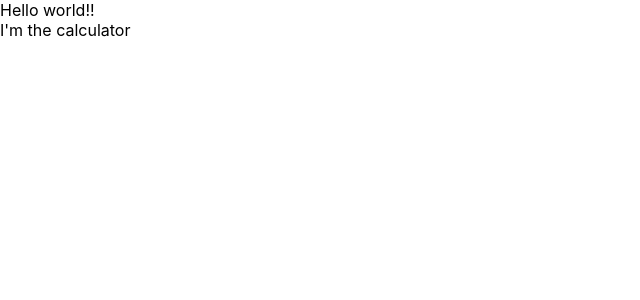
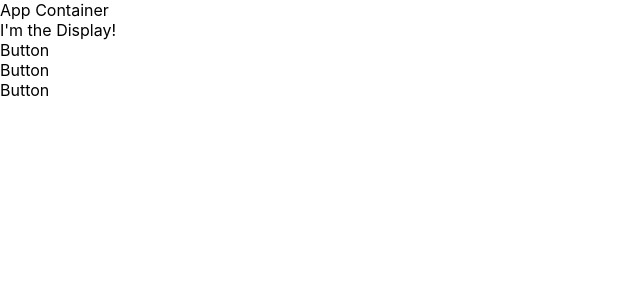
Before and after one commit to sjfox26/react-calculator, a React (Create React App) app: page / in a window 1280 px wide. Shown: the top 300 px of the page, without its empty margins (0-640 px from the left). Built offline with nearby package versions, Linux system fonts and the light colour scheme.

Commit message:
break the app up into components

```diff
--- a/src/App.js
+++ b/src/App.js
@@ -1,12 +1,12 @@
 import React, { Component } from 'react';
-import Calculator from './components/Calculator';
+import Calculator from './containers/Calculator';
 
 
 class App extends Component {
   render() {
     return (
       <div>
-        Hello world!!
+        App Container
         <Calculator />
       </div>
     );
--- /dev/null
+++ b/src/components/CalcButton.js
@@ -0,0 +1,13 @@
+import React, { Component } from 'react';
+
+class CalcButton extends Component {
+    render() {
+        return (
+            <div>
+                Button
+            </div>
+        );
+    }
+}
+
+export default CalcButton;
--- /dev/null
+++ b/src/components/CalcButtons.js
@@ -0,0 +1,16 @@
+import React, { Component } from 'react';
+import CalcButton from "./CalcButton";
+
+class CalcButtons extends Component {
+    render() {
+        return (
+            <div>
+                <CalcButton/>
+                <CalcButton/>
+                <CalcButton/>
+            </div>
+        );
+    }
+}
+
+export default CalcButtons;
--- a/src/components/Calculator.js
+++ b/src/components/CalcDisplay.js
@@ -1,13 +1,13 @@
 import React, { Component } from 'react';
 
-class Calculator extends Component {
+class CalcDisplay extends Component {
     render() {
         return (
             <div>
-                I'm the calculator
+                I'm the Display!
             </div>
         );
     }
 }
 
-export default Calculator;
+export default CalcDisplay;
--- /dev/null
+++ b/src/containers/Calculator.js
@@ -0,0 +1,16 @@
+import React, { Component } from 'react';
+import CalcDisplay from "../components/CalcDisplay";
+import CalcButtons from "../components/CalcButtons";
+
+class Calculator extends Component {
+    render() {
+        return (
+            <div>
+                <CalcDisplay/>
+                <CalcButtons/>
+            </div>
+        );
+    }
+}
+
+export default Calculator;
```
